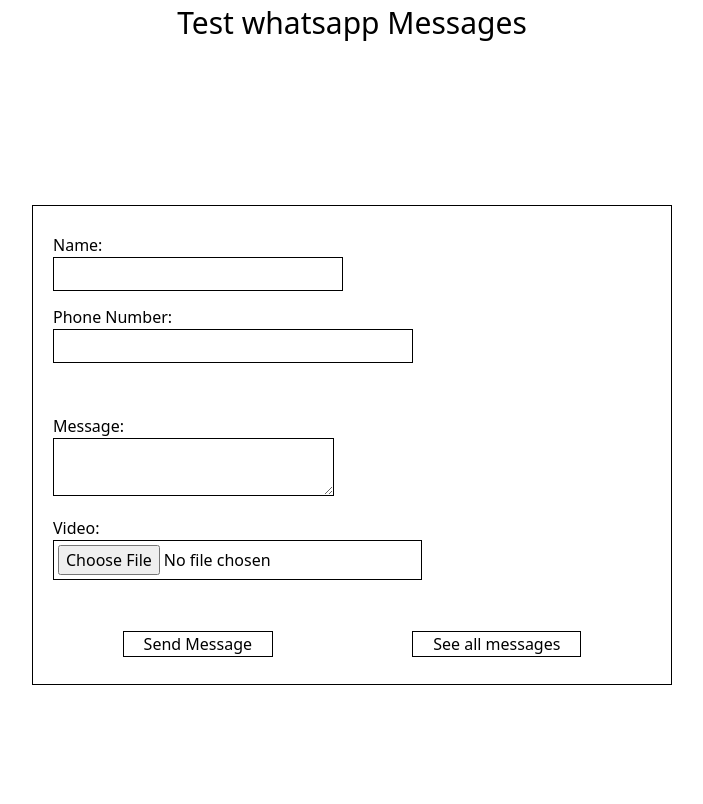
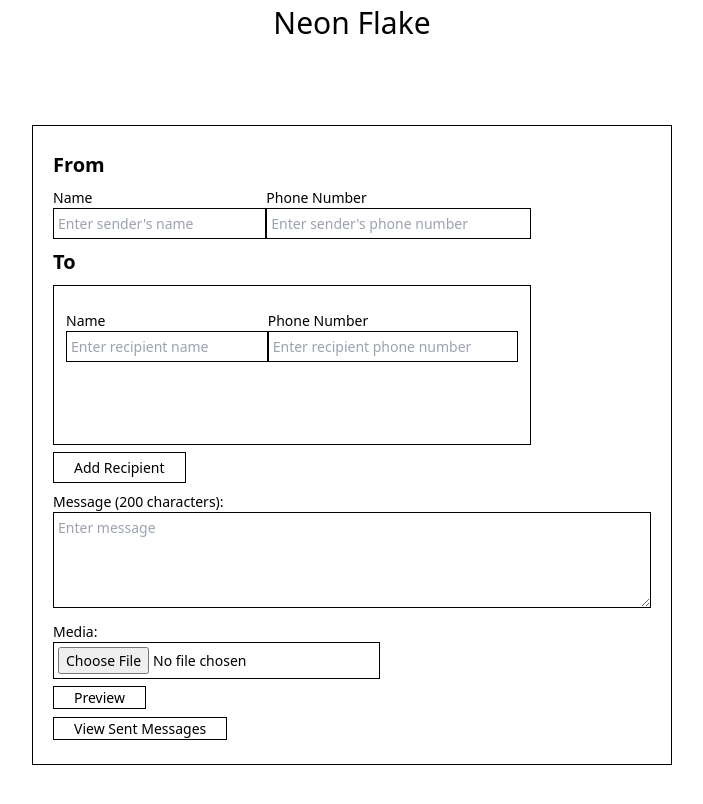
Before and after one commit to maniksharma424/frontend-twilio, a Next.js app: page / in a window 1280 px wide. Shown: the top 804 px of the page, without its empty margins (288-991 px from the left). Built offline with nearby package versions, Linux system fonts and the light colour scheme.

Commit message:
feat:multiple recipients messages

```diff
--- a/package.json
+++ b/package.json
@@ -9,9 +9,11 @@
     "lint": "next lint"
   },
   "dependencies": {
+    "@reduxjs/toolkit": "^1.9.5",
     "next": "13.4.19",
     "react": "18.2.0",
-    "react-dom": "18.2.0"
+    "react-dom": "18.2.0",
+    "react-redux": "^8.1.2"
   },
   "devDependencies": {
     "autoprefixer": "^10.4.15",
--- a/src/components/MessageCard.jsx
+++ b/src/components/MessageCard.jsx
@@ -1,28 +1,40 @@
 import React from "react";
-
+import { convertIsoToPlainDateTime } from "../utils/helper.js";
 const MessageCard = ({ message }) => {
   return (
-    <div className="w-52 h-fit p-2 border-[1px] border-black shadow-lg m-3">
+    <div className="w-fit h-fit p-2 border-[1px] border-black shadow-lg m-3">
       <p>
         {" "}
-        <span className="font-[800] ">From :</span>
-        {message?.from}
+        <span className="font-[800] ">ID :</span>
+        {message?.sid}
       </p>
       <p>
         {" "}
-        <span className="font-[800] ">To:</span> {message?.to}
+        <span className="font-[800] ">TIME :</span>
+        {convertIsoToPlainDateTime(message?.createdAt)}
+      </p>
+
+      <p>
+        {" "}
+        <span className="font-[800] ">FROM :</span>
+        {message?.sender} , {message?.senderNumber}
+      </p>
+      <p>
+        {" "}
+        <span className="font-[800] ">TO:</span> {message?.receiver} ,{" "}
+        {message?.to}
       </p>
       <p className=" text-ellipsis overflow-clip">
         {" "}
-        <span className="font-[800] ">Message:</span> {message?.body}
+        <span className="font-[800] ">MESSAGE:</span> {message?.body}
       </p>
       <p className=" text-ellipsis overflow-clip">
         {" "}
-        <span className="font-[800] ">Video:</span> {message?.videoUrl}
+        <span className="font-[800] ">VIDEO:</span> {message?.videoUrl}
       </p>
       <p>
         {" "}
-        <span className="font-[800] ">Status:</span> {message?.status}
+        <span className="font-[800] ">STATUS:</span> {message?.status} , {convertIsoToPlainDateTime(message?.updatedAt)}
       </p>
     </div>
   );
--- /dev/null
+++ b/src/pages/Preview.jsx
@@ -0,0 +1,133 @@
+import { clear } from "@/redux/previewSlice";
+import { useRouter } from "next/router";
+import { fromJSON } from "postcss";
+import React from "react";
+import { useDispatch, useSelector } from "react-redux";
+import Link from "next/link";
+
+const Preview = () => {
+  const { fromName, fromPhoneNumber, message, media, recipients } = useSelector(
+    (store) => store.previewSlice
+  );
+  const dispatch = useDispatch();
+  const router = useRouter();
+
+  const handleSubmit = async () => {
+    if (
+      fromPhoneNumber.length === 10 &&
+      message.length > 0 &&
+      fromName.length > 1 &&
+      media !== null
+    ) {
+      try {
+        const videoFormData = new FormData();
+        videoFormData.append("file", media);
+        videoFormData.append("upload_preset", "s8ajszzz");
+
+        const videoResponse = await fetch(
+          "https://api.cloudinary.com/v1_1/du19shvhf/video/upload",
+          {
+            method: "POST",
+            body: videoFormData,
+          }
+        );
+        const videoData = await videoResponse.json();
+        const video_URL = await videoData.secure_url;
+
+        const response = await fetch(
+          "https://twillo-server.onrender.com/sendmessage",
+          {
+            method: "POST",
+            headers: {
+              "Content-Type": "application/json",
+            },
+            body: JSON.stringify({
+              sender: fromName,
+              senderNumber: fromPhoneNumber,
+              message: message,
+              video_URL: video_URL,
+              recipients: recipients,
+            }),
+          }
+        );
+
+        if (response.ok) {
+          const responseData = await response.json();
+          dispatch(clear());
+          router.push("/Messages");
+        } else {
+          console.error(
+            "Request failed with status:",
+            response.status,
+            messageResponse.status
+          );
+          alert(response.status);
+          setSending(false);
+        }
+      } catch (error) {
+        console.error("Request error:", error);
+        alert("Request error:", error);
+        setSending(false);
+      }
+    } else {
+      alert("Invalid phoneNumber or message");
+      setSending(false);
+    }
+  };
+
+  return (
+    <div className="p-[50px]">
+      <div id="preview-container" className="w-full h-fit flex ">
+        <div className="w-1/2 h-fit flex flex-col justify-around items-start ">
+          <p>
+            <span className="font-[800]">Sender :</span>
+            {fromName} , {fromPhoneNumber}
+          </p>
+
+          {recipients?.map((recipient) => {
+            return (
+              <p>
+                <span className="font-[800]">To :</span>
+                {recipient?.name} , {recipient?.phoneNumber}
+              </p>
+            );
+          })}
+        </div>
+        <div className="w-1/2 h-fit flex flex-col justify-around items-center p-10">
+          {media ? (
+            <video controls width="400" className="rounded-lg">
+              <source src={URL.createObjectURL(media)} type={media.type} />
+              Your browser does not support the video tag.
+            </video>
+          ) : null}
+          <p className="mt-5">
+            <span className="font-[800]">MESSAGE:</span>
+            {message}
+          </p>
+        </div>
+      </div>
+      <div className="w-full h-fit p-4 flex flex-col">
+        <button
+          onClick={() => {
+            handleSubmit();
+          }}
+          className="border-[1px] w-1/6 my-1 border-black px-5 p-2 rounded-sm"
+        >
+          SEND
+        </button>
+        <Link href={"/"}>
+          <button className="border-[1px] w-1/6 my-1 border-black px-5 p-2 rounded-sm">
+            EDIT
+          </button>
+        </Link>
+        <Link href={"/Messages"}>
+          <button className="border-[1px] w-1/6 my-1 border-black px-5 p-2 rounded-sm">
+            VIEW SENT MESSAGES
+          </button>
+        </Link>
+      </div>
+    </div>
+  );
+};
+
+export default Preview;
--- a/src/pages/_app.js
+++ b/src/pages/_app.js
@@ -1,5 +1,11 @@
-import '@/styles/globals.css'
+import store from "@/redux/store";
+import "@/styles/globals.css";
+import { Provider } from "react-redux";
 
 export default function App({ Component, pageProps }) {
-  return <Component {...pageProps} />
+  return (
+    <Provider store={store}>
+      <Component {...pageProps} />
+    </Provider>
+  );
 }
--- a/src/pages/index.js
+++ b/src/pages/index.js
@@ -1,147 +1,175 @@
+import {
+  setFromName,
+  addRecipent,
+  setFromPhoneNumber,
+  setMedia,
+  setMessage,
+  handleRecipientNameChange,
+  handleRecipientPhoneNumberChange,
+} from "@/redux/previewSlice";
 import Link from "next/link";
-import { useRef, useState } from "react";
+import { useRef } from "react";
+import { useDispatch, useSelector } from "react-redux";
+
 export default function Home() {
-  const [phoneNumber, setPhoneNumber] = useState("");
-  const [message, setMessage] = useState("");
-  const [media, setMedia] = useState(null);
-  const [name, setname] = useState("");
-  const [sending, setSending] = useState(false);
+
+  const { fromName, fromPhoneNumber, message, media, recipients } = useSelector(
+    (store) => store.previewSlice
+  );
+  const dispatch = useDispatch();
+
   const mediaRef = useRef(null);
-  const handleSubmit = async (event) => {
-    setSending(true);
-    event.preventDefault();
 
-    if (
-      phoneNumber.length === 10 &&
-      message.length > 0 &&
-      name.length > 1 &&
-      media !== null
-    ) {
-      try {
-        const videoFormData = new FormData();
-        videoFormData.append("file", media);
-        videoFormData.append("upload_preset", "s8ajszzz");
 
-        const videoResponse = await fetch(
-          "https://api.cloudinary.com/v1_1/du19shvhf/video/upload",
-          {
-            method: "POST",
-            body: videoFormData,
-          }
-        );
-        const videoData = await videoResponse.json();
-        const video_URL = await videoData.secure_url;
 
-        const response = await fetch(
-          "https://twillo-server.onrender.com/sendmessage",
-          {
-            method: "POST",
-            headers: {
-              "Content-Type": "application/json",
-            },
-            body: JSON.stringify({
-              phoneNumber,
-              message,
-              name,
-              video_URL,
-            }),
-          }
-        );
+  const recipientNameChange = (e, index) => {
+    const updatedRecipients = [...recipients];
 
-        if (response.ok) {
-          const responseData = await response.json();
-          setMessage("");
-          setPhoneNumber("");
-          setSending(false);
-          setname("");
-          mediaRef.current.value = null;
-        } else {
-          console.error(
-            "Request failed with status:",
-            response.status,
-            messageResponse.status
-          );
-          alert(response.status);
-          setSending(false);
-        }
-      } catch (error) {
-        console.error("Request error:", error);
-        alert("Request error:", error);
-        setSending(false);
-      }
-    } else {
-      alert("Invalid phoneNumber or message");
-      setSending(false);
-    }
+    updatedRecipients[index] = {
+      ...updatedRecipients[index],
+      name: e.target.value,
     };
 
+    dispatch(handleRecipientNameChange(updatedRecipients));
+  };
+
+
+  const recipientNumberChange = (e, index) => {
+    const updatedRecipients = [...recipients];
+    updatedRecipients[index] = {
+      ...updatedRecipients[index],
+      phoneNumber: e.target.value,
+    };
+    dispatch(handleRecipientPhoneNumberChange(updatedRecipients));
+  };
+
+
   return (
-    <>
+    <div>
       <h1 className="text-[30px] font-[500]w w-full flex justify-center">
-        <p>Test whatsapp Messages</p>
+        <p>Neon Flake </p>
       </h1>
       <div className="w-full h-screen flex justify-center items-center">
         <form
-          className="w-1/2 h-3/5 p-5 border-[1px] border-black flex flex-col justify-around items-start"
-          onSubmit={handleSubmit}
+          className="w-2/4 h-4/5 overflow-scroll p-5 border-[1px] border-black flex flex-col justify-around items-start text-[14px] font-[300]"
         >
+          {/* Sender's Information */}
+          <h1 className="font-[800] text-[20px]">From</h1>
+          <div className="w-4/5 flex justify-between">
             <label>
-            Name:
+              Name
               <input
                 type="text"
-              name="name"
-              value={name}
-              onChange={(e) => setname(e.target.value)}
+                name="fromName"
+                placeholder="Enter sender's name"
+                value={fromName}
+                onChange={(e) => dispatch(setFromName(e.target.value))}
                 className="border-[1px] border-black w-full p-1 "
               />
             </label>
             <label>
-            Phone Number:
+              Phone Number
               <input
                 type="text"
-              name="phoneNumber"
-              value={phoneNumber}
-              onChange={(e) => setPhoneNumber(e.target.value)}
+                name="fromPhoneNumber"
+                placeholder="Enter sender's phone number "
+                value={fromPhoneNumber}
+                onChange={(e) => dispatch(setFromPhoneNumber(e.target.value))}
                 className="border-[1px] border-black w-full p-1 "
               />
             </label>
-          <br />
+          </div>
+
+          {/* Recipients */}
+          <h1 className="font-[800] text-[20px]">To</h1>
+          <ul className=" w-4/5 h-[160px] overflow-y-auto p-3 border-[1px] border-black ">
+            {recipients.map((recipient, index) => (
+              <li
+                key={index}
+                id="recipient-row"
+                className="w-full flex  justify-between py-3"
+              >
                 <label>
-            Message:
-            <textarea
+                  Name
+                  <input
                     type="text"
-              name="message"
-              value={message}
-              onChange={(e) => setMessage(e.target.value)}
+                    placeholder="Enter recipient name"
+                    name={`name-${index}`}
+                    value={recipient.name}
+                    onChange={(e) => recipientNameChange(e, index)}
                     className="border-[1px] border-black w-full p-1 "
                   />
                 </label>
                 <label>
-            Video:
+                  Phone Number
+                  <input
+                    type="text"
+                    placeholder="Enter recipient phone number"
+                    name={`toPhoneNumber-${index}`}
+                    value={recipient.phoneNumber}
+                    onChange={(e) => recipientNumberChange(e, index)}
+                    className="border-[1px] border-black w-full p-1 "
+                  />
+                </label>
+              </li>
+            ))}
+          </ul>
+
+          {/* Add Recipient Button */}
+          <button
+            className="px-5 p-1 border-[1px] border-black"
+            type="button"
+            onClick={() => {
+              dispatch(addRecipent());
+            }}
+          >
+            Add Recipient
+          </button>
+
+          {/* Message */}
+          <label className="w-full">
+            Message (200 characters):
+            <textarea
+              type="text"
+              name="message"
+              placeholder="Enter message"
+              value={message}
+              onChange={(e) => dispatch(setMessage(e.target.value))}
+              className="border-[1px] border-black w-full h-24 p-1 "
+            />
+          </label>
+
+          {/* Media Input */}
+          <label>
+            Media:
             <input
               type="file"
               name="media"
               ref={mediaRef}
               accept=".mp4,.avi,.mpg"
               onChange={(e) => {
-                setMedia(e.target.files[0]);
+                dispatch(setMedia(e.target.files[0]));
               }}
               className="border-[1px] border-black w-full p-1 "
             />
           </label>
-          <br />
-          <div className="w-full flex justify-around">
-            <button className="px-5 border-[1px] border-black" type="submit">
-              {sending ? <p>sending....</p> : <p> Send Message</p>}
-            </button>
-            <Link href={"/Messages"}>
-              <button className="px-5 border-[1px] border-black">
-                See all messages
+
+
+          <Link   href={"/Preview"}>
+            <button
+            disabled = {recipients.length <=0 ? true : false}
+            className=" px-5 border-[1px] border-black">
+              Preview
             </button>
           </Link>
-          </div>
+          <Link   href={"/Messages"}>
+            <button
+            className=" px-5 border-[1px] border-black">
+              View Sent Messages
+            </button>
+          </Link>
         </form>
       </div>
-    </>
+    </div>
   );
 }
--- /dev/null
+++ b/src/redux/previewSlice.js
@@ -0,0 +1,53 @@
+import { createSlice } from "@reduxjs/toolkit";
+
+const previewSlice = createSlice({
+  name: "previewSlice",
+  initialState: {
+    fromName: "",
+    fromPhoneNumber: "",
+    message: "",
+    media: null,
+    recipients: [{ name: "", phoneNumber: "" }],
+  },
+  reducers: {
+    setFromName: (state, action) => {
+      state.fromName = action.payload;
+    },
+    setFromPhoneNumber: (state, action) => {
+      state.fromPhoneNumber = action.payload;
+    },
+    setMessage: (state, action) => {
+      state.message = action.payload;
+    },
+    setMedia: (state, action) => {
+      state.media = action.payload;
+    },
+    addRecipent: (state, action) => {
+      state.recipients = [{ name: "", phoneNumber: "" }, ...state.recipients];
+    },
+    handleRecipientNameChange: (state, action) => {
+      state.recipients = action.payload;
+    },
+    handleRecipientPhoneNumberChange: (state, action) => {
+      state.recipients = action.payload
+    },
+    clear:(state)=>{
+      state.fromName= "",
+      state.fromPhoneNumber= "",
+      state.message= "",
+      state.media= null,
+      state.recipients = [{ name: "", phoneNumber: "" }]
+    }
+  },
+});
+export default previewSlice.reducer;
+export const {
+  setFromName,
+  setFromPhoneNumber,
+  setMessage,
+  setMedia,
+  addRecipent,
+  handleRecipientNameChange,
+  handleRecipientPhoneNumberChange,
+  clear
+} = previewSlice.actions;
--- /dev/null
+++ b/src/redux/store.js
@@ -0,0 +1,9 @@
+import { configureStore } from "@reduxjs/toolkit";
+import previewSlice from "./previewSlice";
+
+const store = configureStore({
+  reducer: {
+    previewSlice: previewSlice,
+  },
+});
+export default store;
--- /dev/null
+++ b/src/utils/helper.js
@@ -0,0 +1,19 @@
+export const convertIsoToPlainDateTime = (isoTimestamp)=> {
+    const dateObject = new Date(isoTimestamp);
+
+    // Extract date components
+    const year = dateObject.getFullYear();
+    const month = String(dateObject.getMonth() + 1).padStart(2, '0'); // Month is zero-based
+    const day = String(dateObject.getDate()).padStart(2, '0');
+
+    // Extract time components
+    const hours = String(dateObject.getHours()).padStart(2, '0');
+    const minutes = String(dateObject.getMinutes()).padStart(2, '0');
+    const seconds = String(dateObject.getSeconds()).padStart(2, '0');
+    const milliseconds = String(dateObject.getMilliseconds()).padStart(3, '0');
+
+    // Construct the plain date and time format
+    const plainDateTime = `${year}-${month}-${day} ${hours}:${minutes}:${seconds}.${milliseconds}`;
+
+    return plainDateTime;
+  }
```
Also changed, not shown: src/pages/Messages.jsx (+17 -13 lines), 1 other file (tests, documents, lock files or other folders). Lines whose indentation alone changed are shown as unchanged.
